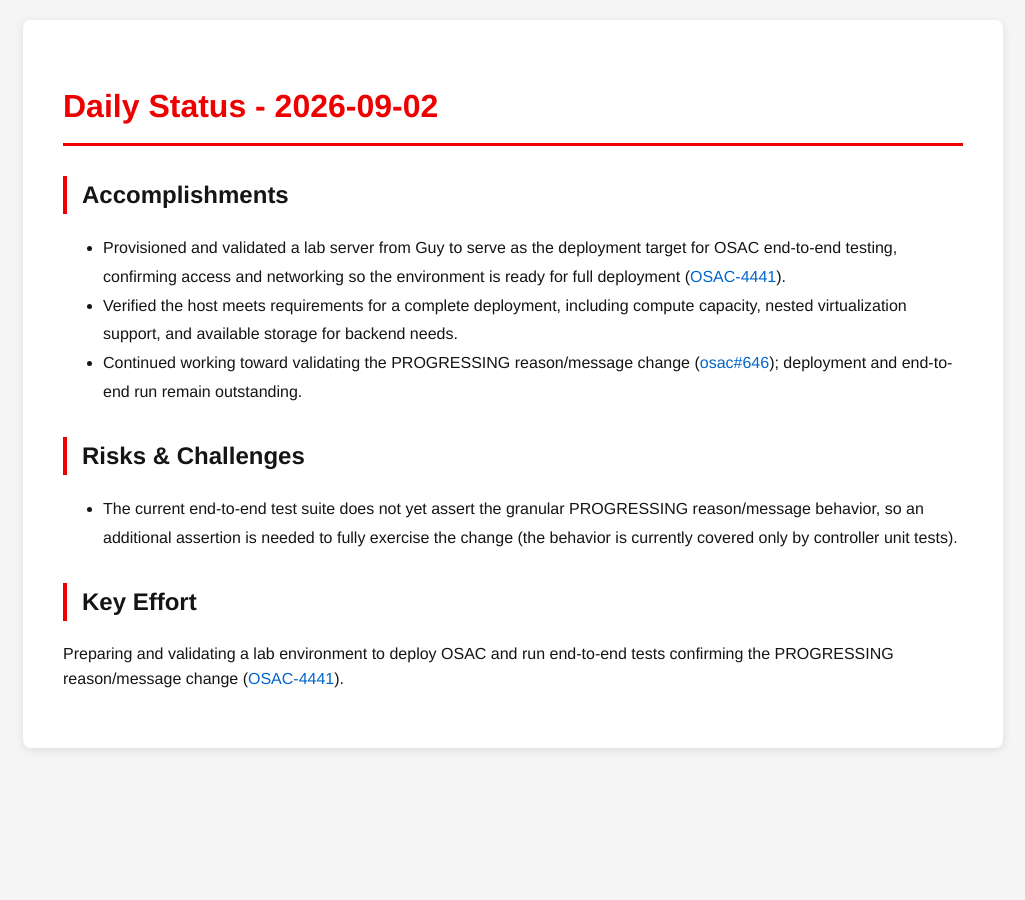
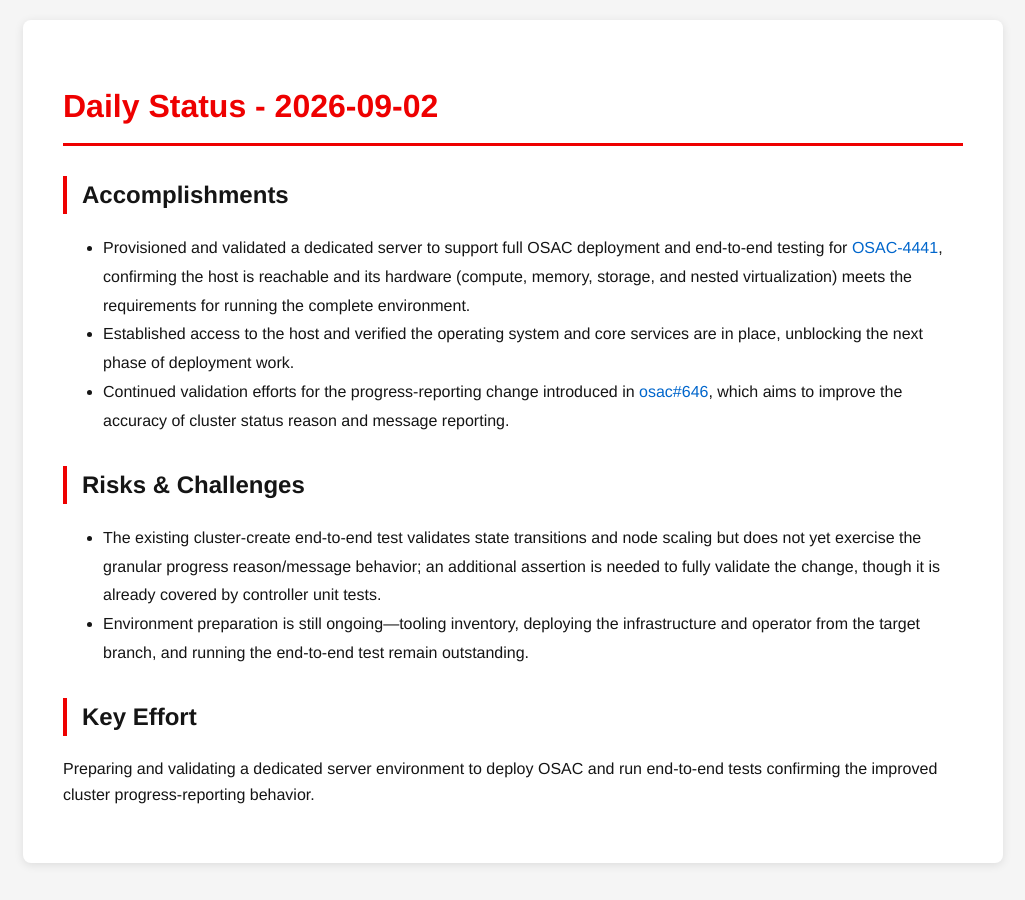
Before and after one commit to tzvatot/daily-status, a Jekyll site: the page built from 2026-09-02.md, in a window 1280 px wide. Shown: the whole page, without its empty margins (127-1152 px from the left). Built offline with Jekyll 4.4.1, drawn with Linux system fonts in a browser that asks for light colours.

Commit message:
Daily status update - 2026-09-02

```diff
--- a/2026-09-02.md
+++ b/2026-09-02.md
@@ -7,12 +7,13 @@ date: 2026-09-02
 # Daily Status - 2026-09-02
 
 ## Accomplishments
-- Provisioned and validated a lab server from Guy to serve as the deployment target for OSAC end-to-end testing, confirming access and networking so the environment is ready for full deployment ([OSAC-4441](https://redhat.atlassian.net/browse/OSAC-4441)).
-- Verified the host meets requirements for a complete deployment, including compute capacity, nested virtualization support, and available storage for backend needs.
-- Continued working toward validating the PROGRESSING reason/message change ([osac#646](https://github.com/osac-project/osac/pull/646)); deployment and end-to-end run remain outstanding.
+- Provisioned and validated a dedicated server to support full OSAC deployment and end-to-end testing for [OSAC-4441](https://redhat.atlassian.net/browse/OSAC-4441), confirming the host is reachable and its hardware (compute, memory, storage, and nested virtualization) meets the requirements for running the complete environment.
+- Established access to the host and verified the operating system and core services are in place, unblocking the next phase of deployment work.
+- Continued validation efforts for the progress-reporting change introduced in [osac#646](https://github.com/osac-project/osac/pull/646), which aims to improve the accuracy of cluster status reason and message reporting.
 
 ## Risks & Challenges
-- The current end-to-end test suite does not yet assert the granular PROGRESSING reason/message behavior, so an additional assertion is needed to fully exercise the change (the behavior is currently covered only by controller unit tests).
+- The existing cluster-create end-to-end test validates state transitions and node scaling but does not yet exercise the granular progress reason/message behavior; an additional assertion is needed to fully validate the change, though it is already covered by controller unit tests.
+- Environment preparation is still ongoing—tooling inventory, deploying the infrastructure and operator from the target branch, and running the end-to-end test remain outstanding.
 
 ## Key Effort
-Preparing and validating a lab environment to deploy OSAC and run end-to-end tests confirming the PROGRESSING reason/message change ([OSAC-4441](https://redhat.atlassian.net/browse/OSAC-4441)).
+Preparing and validating a dedicated server environment to deploy OSAC and run end-to-end tests confirming the improved cluster progress-reporting behavior.
```
